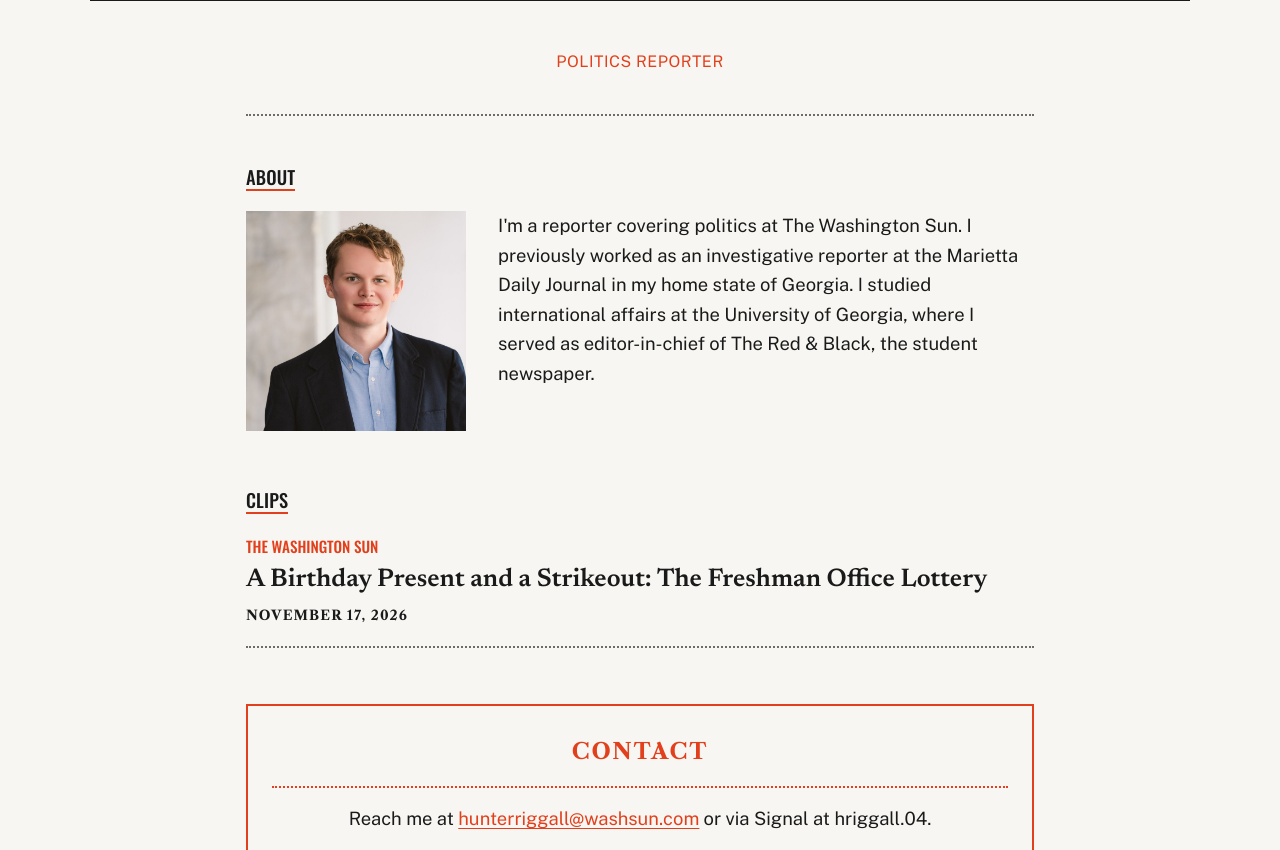
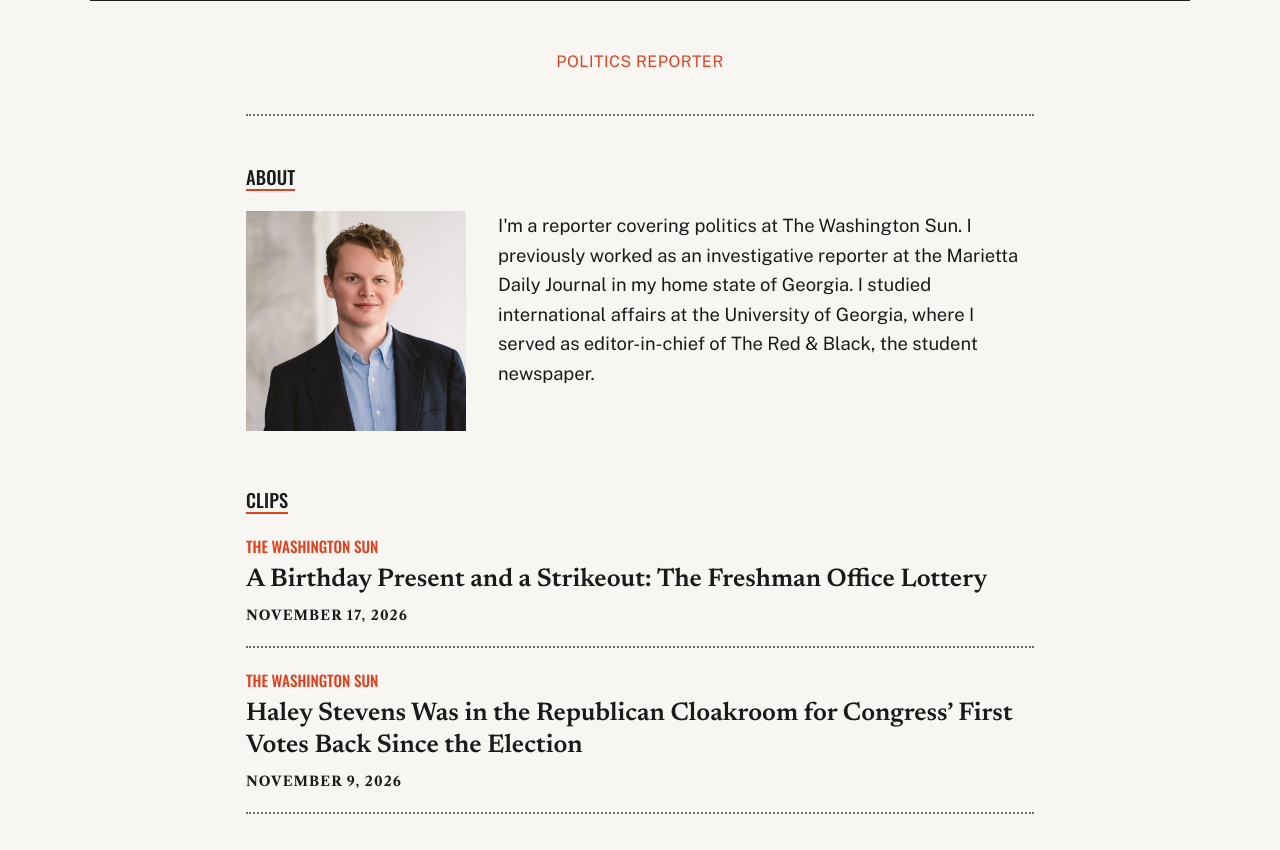
Before and after one commit to hunterriggall-dev/my-site, a plain HTML site: page index.html in a window 1280 px wide. Shown: the part 102-952 px from the top of the page. Drawn offline with nearby package versions, Linux system fonts and the light colour scheme.

Commit message:
Add clip: Haley Stevens Was in the Republican Cloakroom for Congress’ First Votes Back Since the Election
Co-Authored-By: Claude Opus 5.5 <noreply@anthropic.com>
Claude-Session: https://claude.ai/code/session_01FtGsmLrjFuggyyMYcmg11J

```diff
--- a/index.html
+++ b/index.html
@@ -197,6 +197,11 @@
           <h3 class="clip-headline"><a href="https://www.washingtonsun.com/congress/congressional-freshmen-house-office-lottery-mark-teixeira-shannon-taylor">A Birthday Present and a Strikeout: The Freshman Office Lottery</a></h3>
           <p class="clip-date">November 17, 2026</p>
         </li>
+        <li class="clip">
+          <p class="clip-outlet">The Washington Sun</p>
+          <h3 class="clip-headline"><a href="https://www.washingtonsun.com/congress/haley-stevens-republicans-cloakroom-voting">Haley Stevens Was in the Republican Cloakroom for Congress’ First Votes Back Since the Election</a></h3>
+          <p class="clip-date">November 9, 2026</p>
+        </li>
       </ul>
     </section>
 
```
